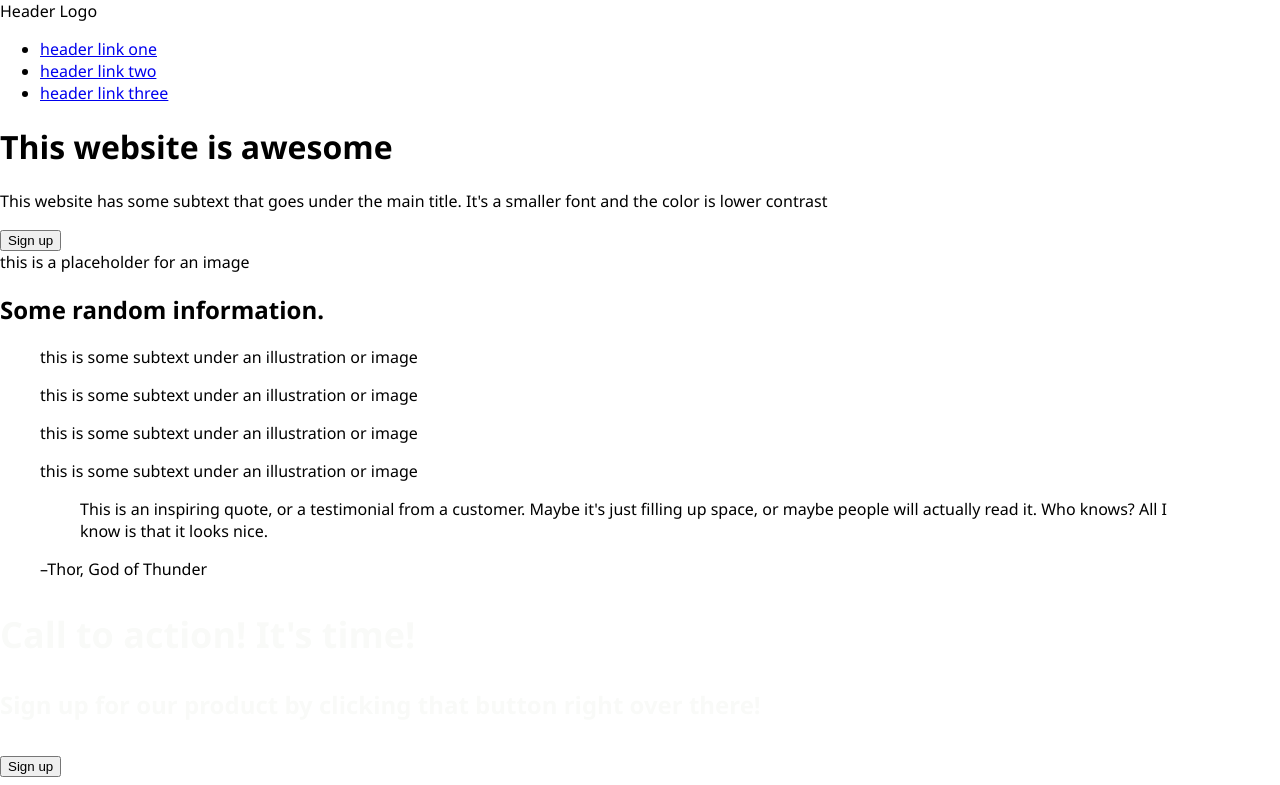
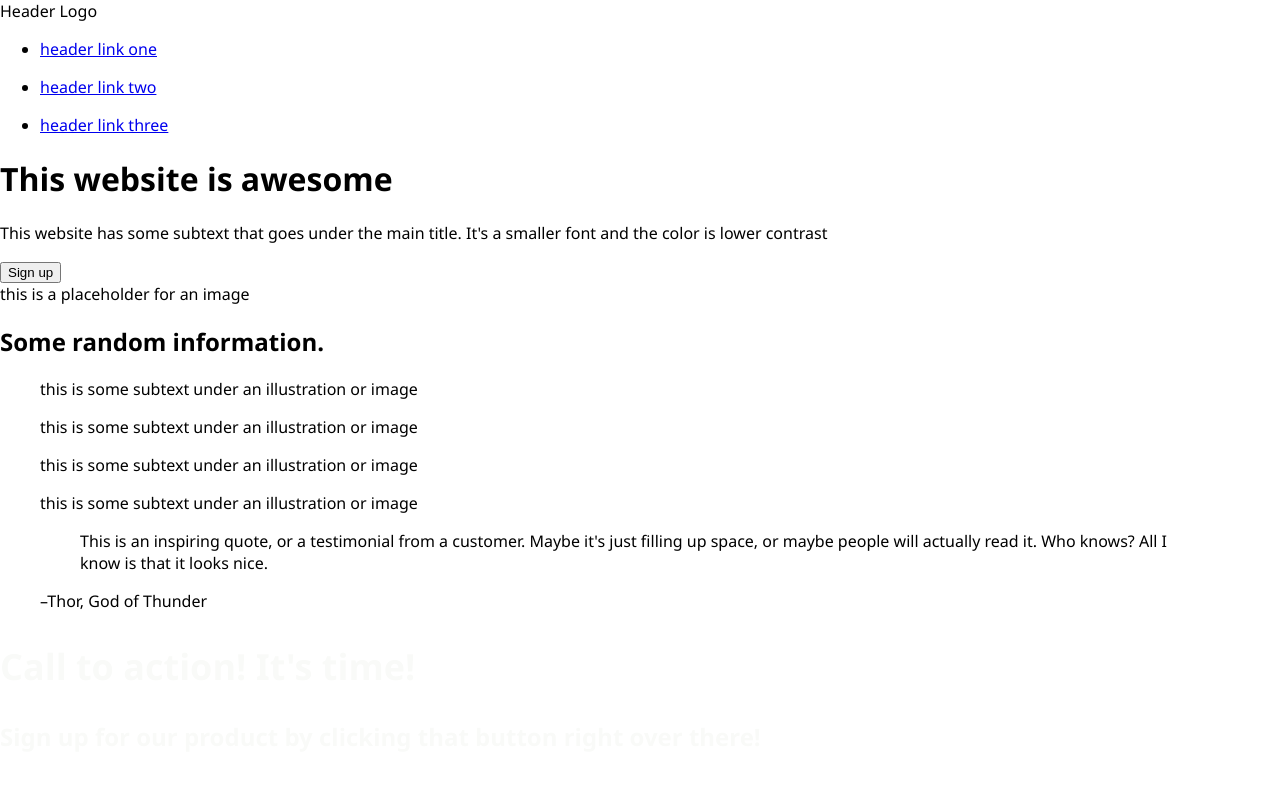
Before and after one commit to furious4ngel/landing-page, a plain HTML site: page index.html in a window 1280 px wide. Shown: the top 785 px of the page. Drawn offline with nearby package versions, Linux system fonts and the light colour scheme.

Commit message:
Change span to p

```diff
--- a/index.html
+++ b/index.html
@@ -16,13 +16,13 @@
           <nav>
             <ul>
               <li>
-                <a href="#link1"><span>header link one</span></a>
+                <a href="#link1"><p>header link one</p></a>
               </li>
               <li>
-                <a href="#link2"><span>header link two</span></a>
+                <a href="#link2"><p>header link two</p></a>
               </li>
               <li>
-                <a href="#link3"><span>header link three</span></a>
+                <a href="#link3"><p>header link three</p></a>
               </li>
             </ul>
           </nav>
```
